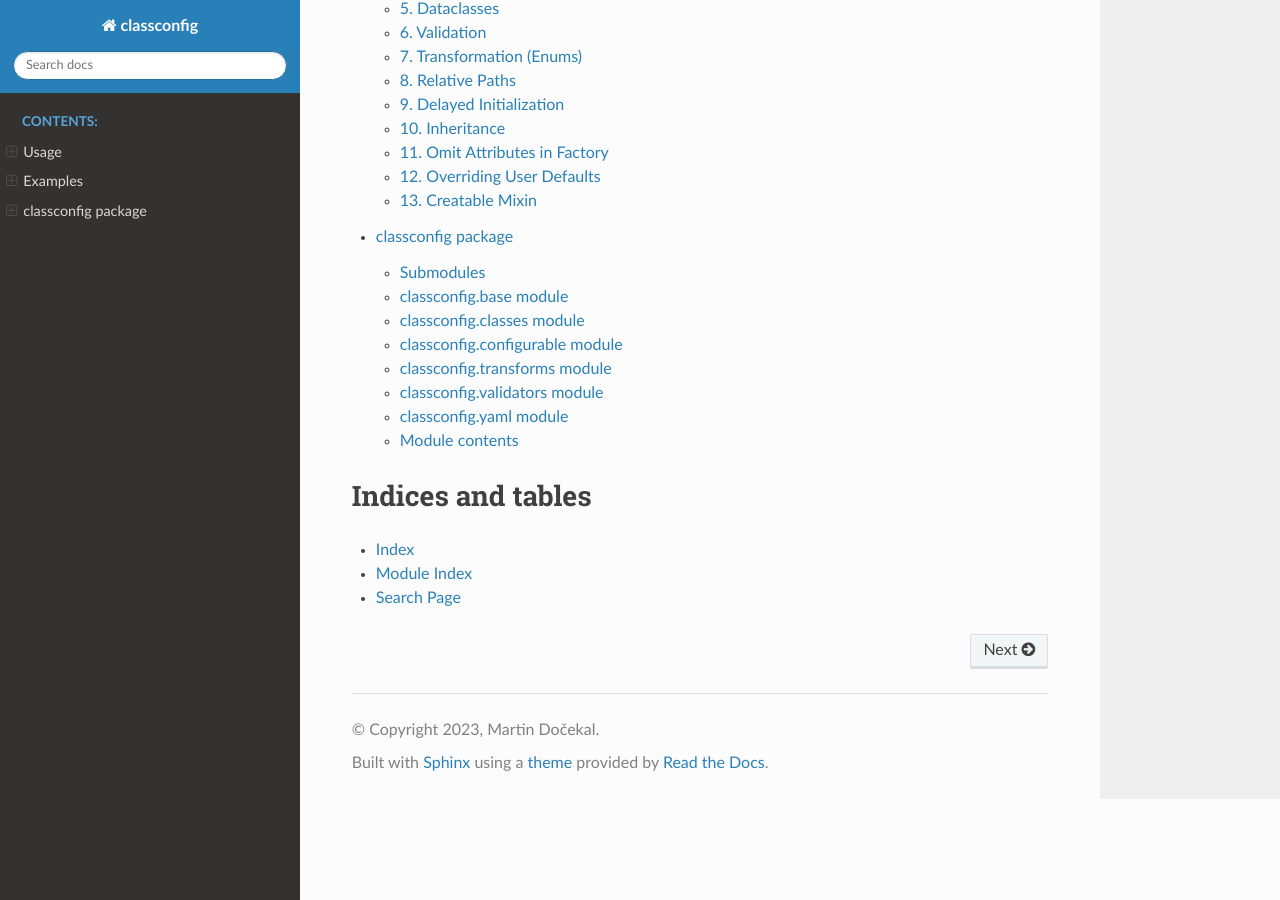
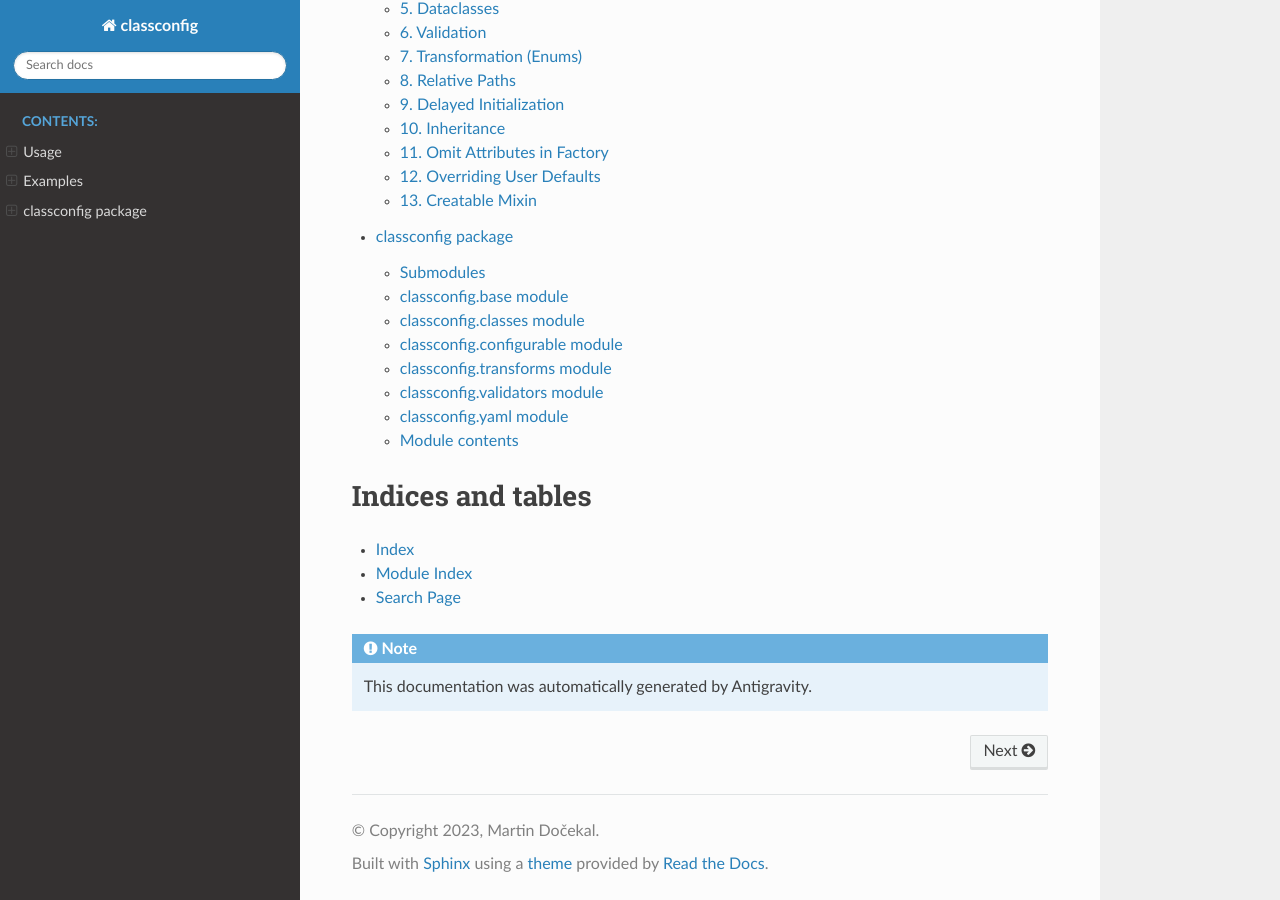
Before and after one commit to mdocekal/classconfig, a Sphinx documentation site: the page built from docs/source/index.rst, in a window 1280 px wide and 900 px high, scrolled down 559 px. Built offline with Sphinx 7.4.7 and the Read the Docs theme 3.1.0, drawn with Linux system fonts in a browser that asks for light colours.

Commit message:
build: Add Sphinx Makefile and note automatic generation in index.rst.

```diff
--- a/docs/source/index.rst
+++ b/docs/source/index.rst
@@ -20,3 +20,6 @@ Indices and tables
 * :ref:`genindex`
 * :ref:`modindex`
 * :ref:`search`
+
+.. note::
+   This documentation was automatically generated by Antigravity.
```
Also changed, not shown: 1 other file.
